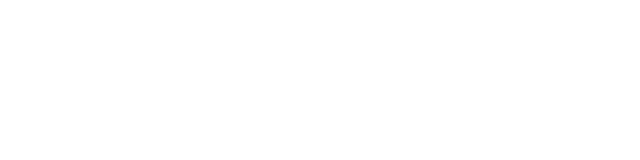
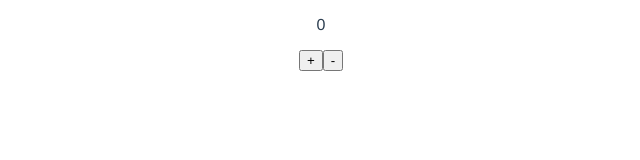
Before and after one commit to specialgee/clic, a Vue app: page / in a window 1280 px wide. Shown: the top 160 px of the page, without its empty margins (319-959 px from the left). Built offline with nearby package versions, Linux system fonts and the light colour scheme.

Commit message:
implement basic counter in store

```diff
--- a/src/store/index.js
+++ b/src/store/index.js
@@ -6,8 +6,13 @@ Vue.use(Vuex)
 
 export default new Vuex.Store({
   state: {
+    count: 0
   },
   mutations: {
+    increment: state => state.count++,
+    decrement: state => {
+      if (state.count > 0) state.count--
+    }
   },
   actions: {
   },
--- a/src/views/Home.vue
+++ b/src/views/Home.vue
@@ -2,17 +2,36 @@
   <div class="home">
     <!-- <img alt="Vue logo" src="../assets/logo.png"> -->
     <!-- <HelloWorld msg="Welcome to Your Vue.js App"/> -->
+    <p>{{ count }}</p>
+    <p>
+      <button @click="increment">+</button>
+      <button @click="decrement">-</button>
+    </p>
   </div>
 </template>
 
 <script>
 // @ is an alias to /src
 // import HelloWorld from '@/components/HelloWorld.vue'
+import store from '@/store'
 
 export default {
   name: 'home',
   components: {
     // HelloWorld
+  },
+  computed: {
+    count () {
+      return store.state.count
+    }
+  },
+  methods: {
+    increment () {
+      store.commit('increment')
+    },
+    decrement () {
+      store.commit('decrement')
+    }
   }
 }
 </script>
```
